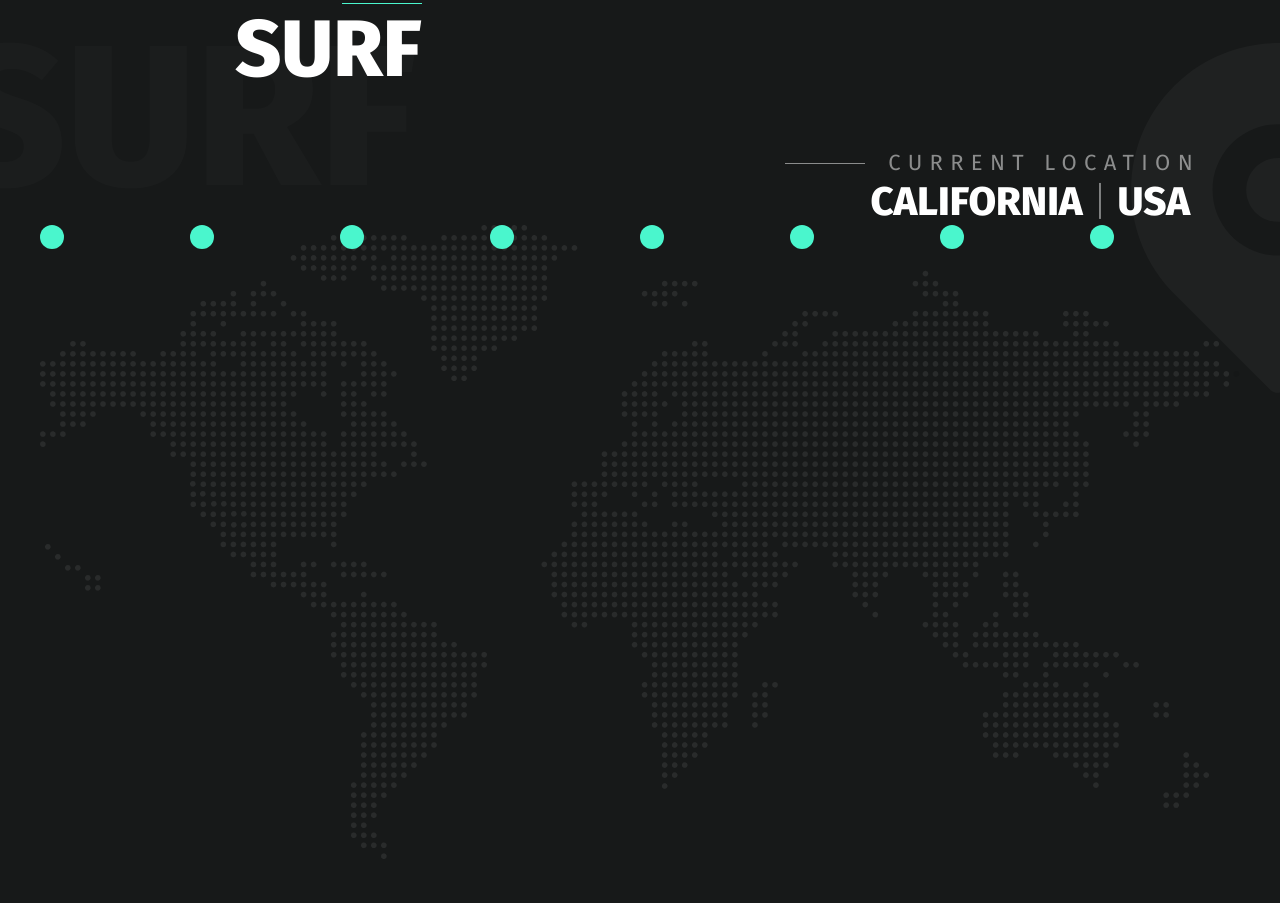
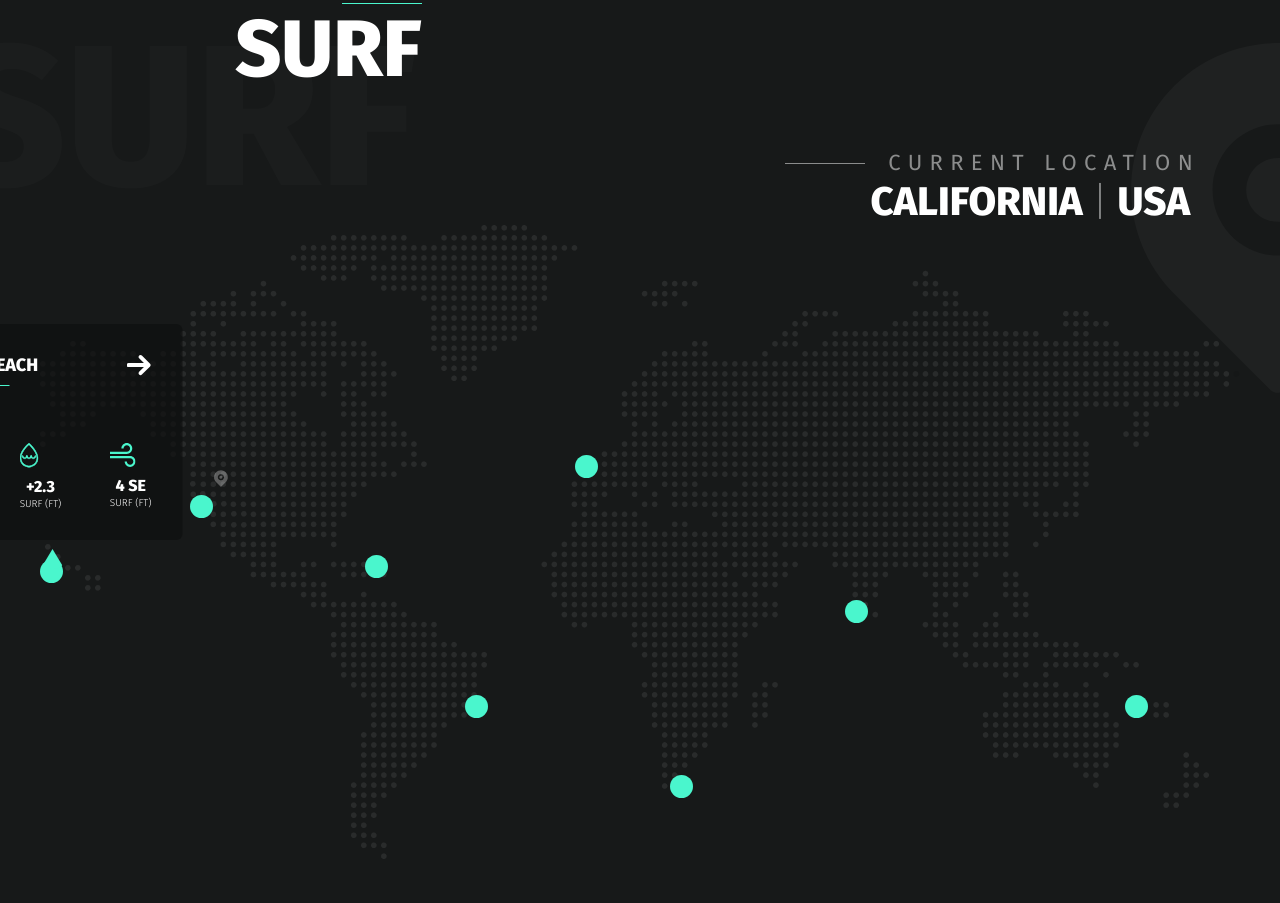
Before and after one commit to Serhii-Shmyhelskyi/surf, a website: page app/index.html in a window 1280 px wide. Shown: the part 957-1860 px from the top of the page. Drawn offline with nearby package versions, Linux system fonts and the light colour scheme.

Commit message:
added surf map fixed, css surf map

```diff
--- a/app/scss/style.scss
+++ b/app/scss/style.scss
@@ -298,22 +298,161 @@
     background-size: cover;
     background-position: center;
     margin: 0 auto;
+    .slick-list {
+        min-height: 635px;
+        overflow: visible;
+    }
+    .slick-current {
+        .slider-dots__content {
+            display: block;
+            width: 285px;
+            padding: 28px 31px 0 32px;
+            bottom: 43.5px;
+        }
+    }
+}
+
+.slider-dots__content-row {
+    display: flex;
+    justify-content: space-between;
+    padding-bottom: 30px;
+}
+
+.slider-dots__content-number {
+    font-weight: 800;
+    font-size: 16px;
+    line-height: 23px;
+}
+
+.slider-dots__content-name{
+    font-weight: 300;
+    font-size: 10px;
+    line-height: 12px;
+}
+
+.slider-dots__content-item {
+    text-align: center;
+    img {
+        margin-bottom: 7px;
+    }
+}
+
+.slider-dots__content-title {
+    font-weight: 800;
+    font-size: 18px;
+    line-height: 26px;
+    padding-bottom: 8px;
+    margin-bottom: 8px;
+    position: relative;
+    &::before {
+        content: "";
+        position: absolute;
+        background-color: $green;
+        width: 80px;
+        height: 1px;
+        bottom: 0;
+        left: 0;
+    }
+}
+
+.slider-dots__content-subtitle{
+    font-size: 16px;
+    line-height: 19px;
+    text-transform: capitalize;
+}
+
+.slider-dots__content-link {
+    padding-top: 3px;
 }
 
 .slider-dots__circle {
-    width: 24px;
-    height: 24px;
+    width: 23px;
+    height: 23px;
     background-color: $green;
     border-radius: 50%;
 }
 
 .slider-dots__content {
     display: none;
+    background: rgba(#0F1010, .7);
+    border-radius: 6px;
+    position: absolute;
+    bottom: 35px;
+    transform: translateX(-50%);
+    &::before {
+        content: "";
+        position: absolute;
+        width: 0;
+        height: 0;
+        border-bottom:  20px solid $green;
+        border-left: 12px solid transparent;
+        border-right: 12px solid transparent;
+        bottom: -29px;
+        left: 50%;
+        border-bottom-left-radius: 10px;
+        border-bottom-right-radius: 10px;
+    }
+}
+
+.slider-dots{
+    position: relative;
+}
+
+.slider-dots--1 {
+    top: 335px;
+    left: 0;
+}
+
+.slider-dots--2 {
+    top: 270px;
+    left: 0;
+    .slider-dots__circle{
+        position: relative;
+        &::before {
+            content: "";
+            position: absolute;
+            right: 50px;
+            background-image: url(../images/mini-marker.png);
+            width: 14px;
+            height: 17px;
+            background-size: cover;
+            right: -15px;
+            top: -25px;
+        }
+    }
+}
+
+.slider-dots--3 {
+    top: 330px;
+    left: 25px;
+}
+
+.slider-dots--4 {
+    top: 470px;
+    left: -25px;
+}
+
+.slider-dots--5 {
+    top: 230px;
+    left: -65px;
+}
+
+.slider-dots--6 {
+    top: 550px;
+    left: -120px;
+}
+
+.slider-dots--7 {
+    top: 375px;
+    left: -95px;
+}
+
+.slider-dots--8 {
+    top: 470px;
+    left: 35px;
 }
 
 
 
 
-
-
 @import "media";
```
Also changed, not shown: app/css/style.min.css, app/images/mini-marker.png (added).
